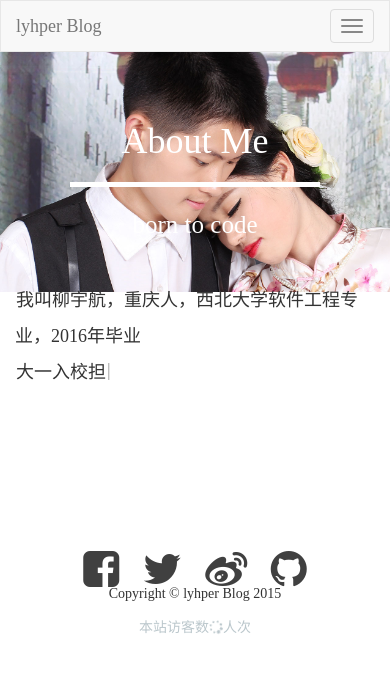
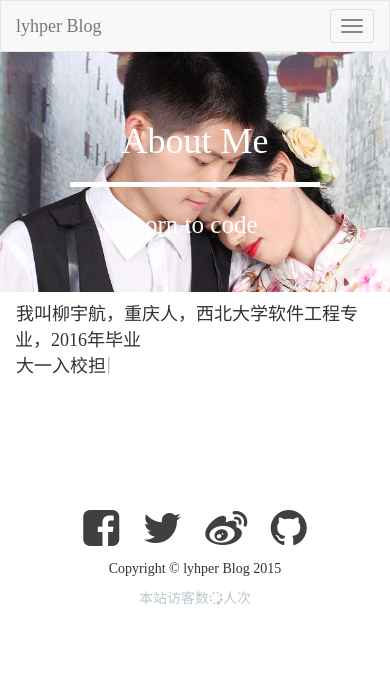
Before and after one commit to lyhper/lyhper.github.io, a Jekyll site: the page built from about.html, in a window 390 px wide. Shown: the top 673 px of the page. Built offline with Jekyll 4.4.1, drawn with Linux system fonts in a browser that asks for light colours; comment, search, counter and statistics services are not loaded.

Commit message:
modify mobile margin

```diff
--- a/about.html
+++ b/about.html
@@ -4,9 +4,11 @@ title: About Me
 ---
 <link rel="stylesheet" href="{{ "/css/typeit.css" | prepend: site.baseurl }}">
 <style type="text/css">
-  p{
-    margin-top: -20px;
-    line-height: 2;
+  @media only screen and (min-width: 768px){
+    p{
+      margin-top: -20px;
+      line-height: 2;
+    }
   }
 </style>
 <p class="type-it"></p>
```
